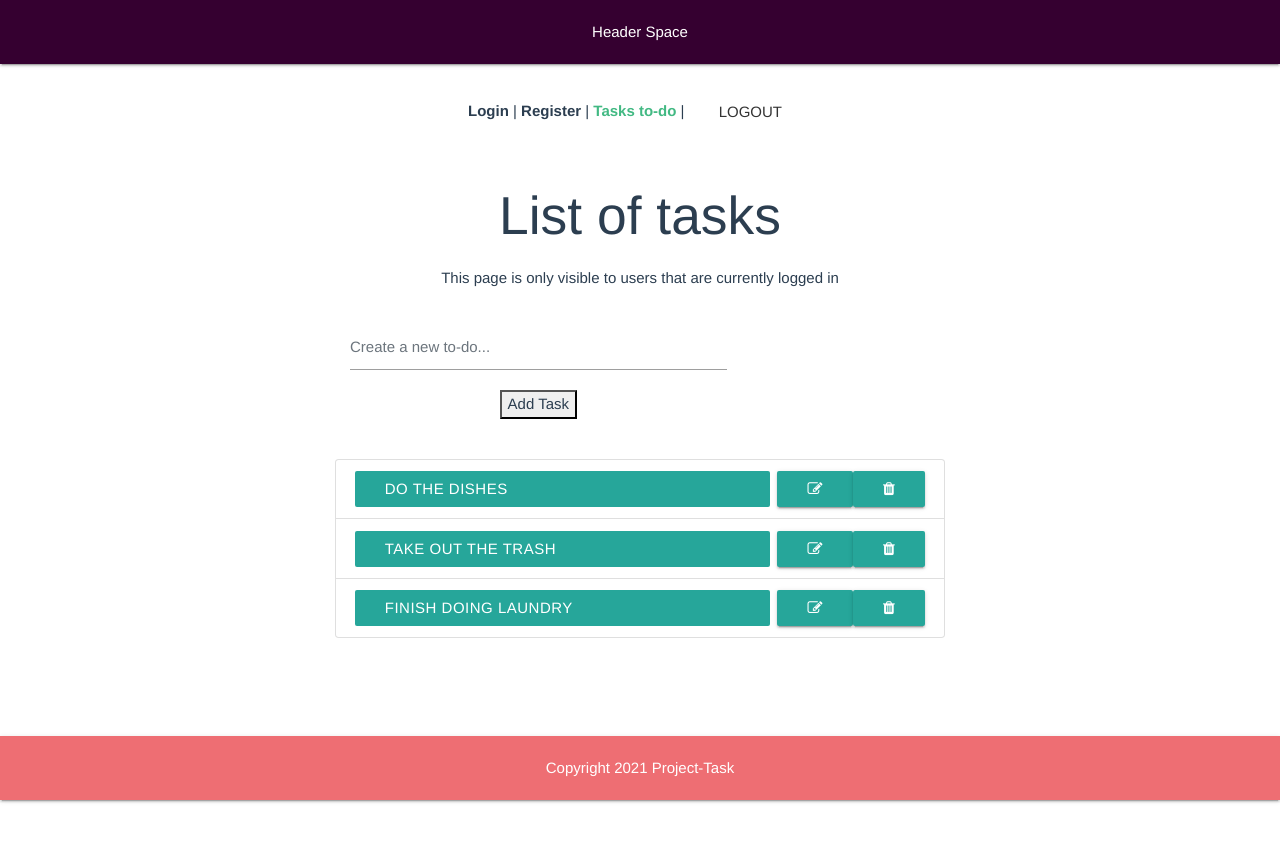
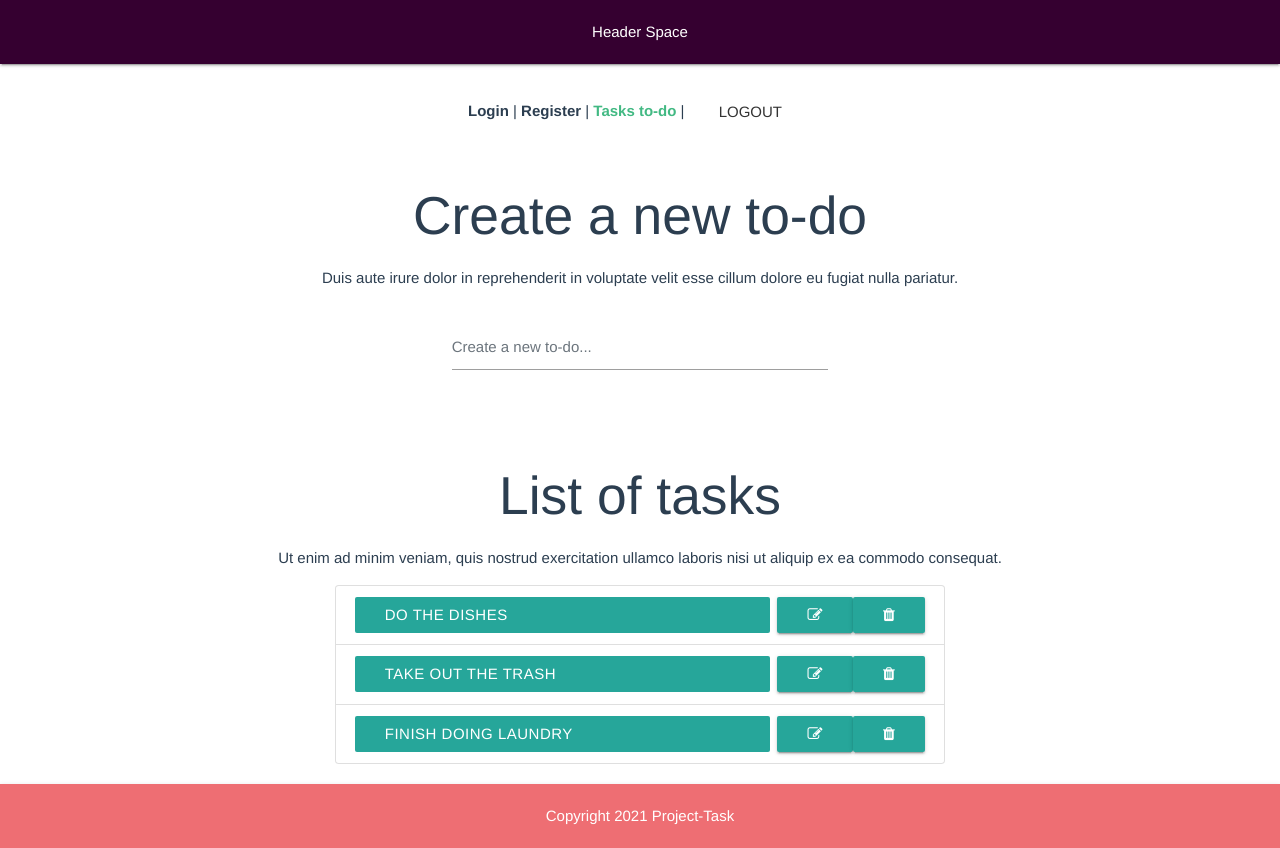
Before and after one commit to manishadayal/vue-todolistapp, a Vue app: page /todolist in a window 1280 px wide. Before the commit the page ends 800 px from the top, so only its background shows below. Built offline with nearby package versions, Linux system fonts and the light colour scheme; no server answers; sample sign-in values are in the browser's storage.

Commit message:
Linting done

```diff
--- a/package.json
+++ b/package.json
@@ -14,7 +14,7 @@
   },
   "devDependencies": {
     "@vue/cli-plugin-router": "~4.5.0",
-    "@vue/cli-plugin-vuex": "~4.5.0",
+    "@vue/cli-plugin-vuex": "^4.5.13",
     "@vue/cli-service": "~4.5.0",
     "node-sass": "^4.12.0",
     "sass-loader": "^8.0.2",
--- a/src/App.vue
+++ b/src/App.vue
@@ -5,8 +5,9 @@
       <router-link to="/">Login</router-link> |
       <router-link to="/register">Register</router-link> |
       <router-link to="/todolist">Tasks to-do</router-link> |
-            <button @click="logout" class="waves-effect waves-teal btn-flat">Logout</button>
-
+      <button @click="logout" class="waves-effect waves-teal btn-flat">
+        Logout
+      </button>
     </div>
     <router-view />
     <add-footer></add-footer>
@@ -14,7 +15,7 @@
 </template>
 
 <script>
-import firebase from 'firebase';
+import firebase from "firebase";
 import header from "./components/Header.vue";
 import footer from "./components/Footer.vue";
 
@@ -25,19 +26,19 @@ export default {
         .auth()
         .signOut()
         .then(() => {
-                    alert('Successfully logged out');
-                    this.$router.push('/');
+          alert("Successfully logged out");
+          this.$router.push("/");
         })
-                .catch(error => {
+        .catch((error) => {
           alert(error.message);
-                    this.$router.push('/');
+          this.$router.push("/");
         });
     },
   },
   components: {
-              'add-header': header,
-      'add-footer': footer
-    }
+    "add-header": header,
+    "add-footer": footer,
+  },
 };
 </script>
 <style>
--- a/src/components/CreateTodo.vue
+++ b/src/components/CreateTodo.vue
@@ -1,6 +1,10 @@
 <template>
-<div class="row">
-  <form class="col-12 col-sm-10 col-md-8 cl-lg-6" method="post">
+  <div class="row justify-content-center todo-wrapper">
+    <form
+      class="col-12 col-sm-8 col-md-8 cl-lg-6"
+      method="post"
+      v-on:submit.prevent="addTodo()"
+    >
       <div class="form-outline">
         <input
           v-model="newTodo"
@@ -9,17 +13,16 @@
           placeholder="Create a new to-do..."
         />
       </div>
-    <button v-on:click.prevent="addTodo()">Add Task</button>
+      <!--<button v-on:click.prevent="addTodo()">Add Task</button>-->
     </form>
   </div>
 </template>
 
 <script>
-
 export default {
   data() {
     return {
-      newTodo: ""
+      newTodo: "",
       /*       {
           title: "",
           completed: "",
@@ -34,12 +37,14 @@ export default {
       }
       this.newTodo = "";
     },
-    post: function() {
-        this.$http.post('https://jsonplaceholder.typicode.com/todos', {
+    submit: function () {
+      this.$http
+        .post("https://jsonplaceholder.typicode.com/todos", {
           title: this.newTodo.title,
           completed: this.newTodo.content,
-              userid: 1
-          }).then(function(data){
+          userid: 1,
+        })
+        .then(function (data) {
           console.log(data);
           this.submitted = true;
         });
@@ -47,13 +52,15 @@ export default {
               console.log(data);
               this.submitted = true;
           }); */
-      }
+    },
   },
 
-  components: {
-
-  }
+  components: {},
 };
 </script>
 
-<style scoped></style>
+<style scoped>
+.todo-wrapper {
+  padding-bottom: 30px;
+}
+</style>
--- a/src/components/Footer.vue
+++ b/src/components/Footer.vue
@@ -1,35 +1,26 @@
 <template>
-
   <div id="footer-wrapper">
     <nav>
-            <p>{{copyright}}</p>
+      <p>{{ copyright }}</p>
     </nav>
   </div>
-
 </template>
 
 <script>
-
 export default {
-    props: {
-
-    },
+  props: {},
 
   data() {
     return {
-     copyright: 'Copyright 2021 Project-Task'
-    }
+      copyright: "Copyright 2021 Project-Task",
+    };
   },
-
-}
+};
 </script>
 
 <style scoped>
 #footer-wrapper {
-    position: fixed;
-    display: block;
   width: 100%;
-    bottom: 0px;
   text-align: center;
 }
 p {
--- a/src/components/Header.vue
+++ b/src/components/Header.vue
@@ -1,26 +1,17 @@
 <template>
   <div>
-    <nav>
-       Header Space
-    </nav>
+    <nav>Header Space</nav>
   </div>
 </template>
 
 <script>
-
 export default {
-    props: {
-
+  props: {},
+  data() {
+    return {};
   },
-    data() {
-        return {
-
-        }
-    },
-    methods: {
-
-    }
-}
+  methods: {},
+};
 </script>
 
 <style scoped>
@@ -29,11 +20,11 @@ ul {
   text-align: center;
   margin: 0;
 }
-li{
+li {
   display: inline-block;
   font-size: 16px;
 }
-a{
+a {
   color: #fff;
   text-decoration: none;
   border-radius: 0px;
@@ -42,8 +33,7 @@ nav {
   background: #350030;
 }
 .router-link-active {
-    background-color:#9d9ed7;
-    color:#fff;
-
+  background-color: #9d9ed7;
+  color: #fff;
 }
 </style>
--- a/src/components/TodoList.vue
+++ b/src/components/TodoList.vue
@@ -2,14 +2,18 @@
   <div class="">
     <div class="row justify-content-center">
       <div>
-            <h2>List of tasks</h2>
-            <p>This page is only visible to users that are currently logged in</p>
+        <h2>Create a new to-do</h2>
+        <p>Duis aute irure dolor in reprehenderit in voluptate velit esse cillum dolore eu fugiat nulla pariatur. </p>
       </div>
     </div>
     <div class="row justify-content-center">
       <div class="col-12 col-sm-10 col-lg-6">
         <create-todo @on-new-todo="addTodo($event)" />
       </div>
+    </div>
+    <div>
+        <h2>List of tasks</h2>
+        <p>Ut enim ad minim veniam, quis nostrud exercitation ullamco laboris nisi ut aliquip ex ea commodo consequat.</p>
     </div>
     <div class="row justify-content-center">
       <div class="col-12 col-sm-10 col-lg-6">
@@ -34,7 +38,7 @@ import Todo from "./Todo.vue";
 import CreateTodo from "./CreateTodo.vue";
 
 export default {
-    name:'todolist',
+  name: "todolist",
   props: {
     listName: String,
   },
@@ -55,7 +59,7 @@ export default {
       todo.completed = !todo.completed;
     },
     deleteTodo(deletedTodo) {
-        this.todos = this.todos.filter(todo => todo !== deletedTodo);
+      this.todos = this.todos.filter((todo) => todo !== deletedTodo);
     },
     editTodo(todo, newTodoDescription) {
       todo.description = newTodoDescription;
@@ -63,7 +67,7 @@ export default {
   },
   components: {
     Todo,
-        CreateTodo
+    CreateTodo,
   },
 };
 </script>
--- a/src/main.js
+++ b/src/main.js
@@ -2,6 +2,7 @@ import Vue from 'vue';
 import App from './App.vue';
 import router from './router';
 import firebase from 'firebase/app';
+import store from './store'
 
 var firebaseConfig = {
     apiKey: "AIzaSyAXoAkhPnmRxyAMGfrR-XQ-GYfIod7H1qw",
@@ -18,5 +19,6 @@ Vue.config.productionTip = false;
 
 new Vue({
     router,
-    render: h => h(App),
+    store,
+    render: h => h(App)
 }).$mount('#app');
```
Also changed, not shown: src/components/Todo.vue (+4 -4 lines), src/views/About.vue (+7 -2 lines), src/views/Dashboard.vue (+5 -5 lines), src/views/Home.vue (+7 -2 lines), src/store/index.js (indentation only). Lines whose indentation alone changed are shown as unchanged.
